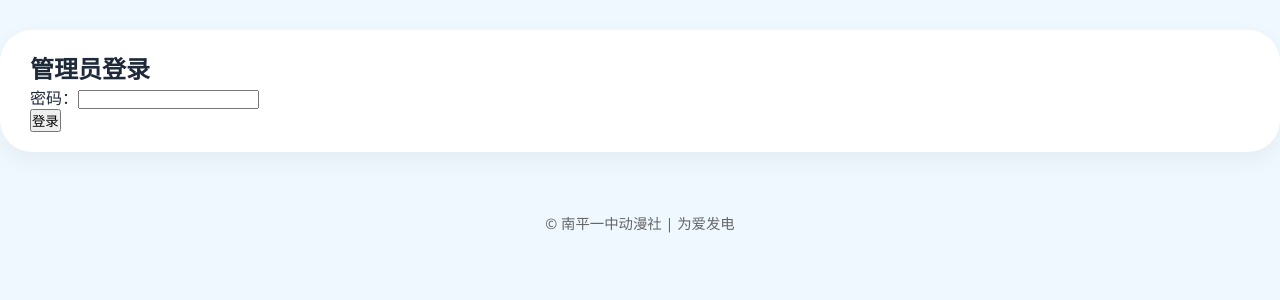
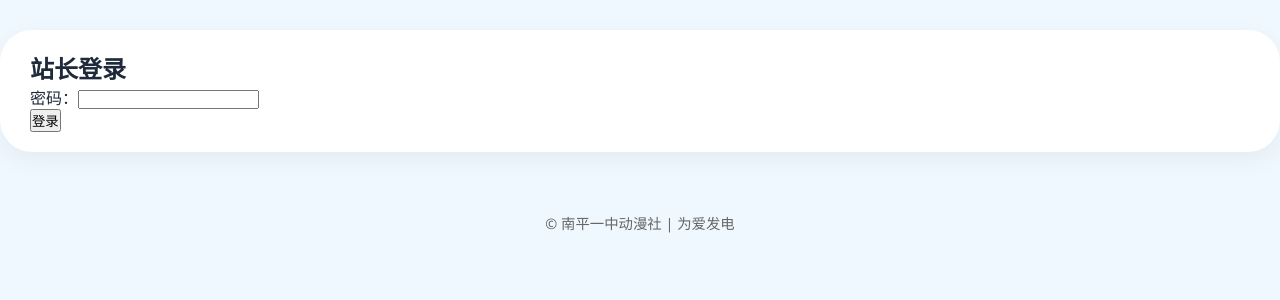
Before and after one commit to N-zihan/anime-club, a Flask app: page /admin/login in a window 1280 px wide. Shown: the part 60-360 px from the top of the page. Run offline with Flask 3, Linux system fonts and the light colour scheme; the visitor is signed in with stand-in values (Sample User, id 1).

Commit message:
动漫社网站

```diff
--- a/app.py
+++ b/app.py
@@ -162,7 +162,9 @@ def board():
 def add_reply(message_id):
     if not session.get('user_id'):
         return redirect(url_for('login'))
-    nickname = request.form.get('nickname', '匿名')
+    # 从数据库获取当前登录用户的真实用户名
+    user = User.query.get(session['user_id'])
+    nickname = user.username if user else '匿名'
     content = request.form.get('content')
     if content:
         reply = Reply(nickname=nickname, content=content, message_id=message_id)
--- a/templates/admin_anime_resources.html
+++ b/templates/admin_anime_resources.html
@@ -2,7 +2,7 @@
 {% block title %}番剧资源管理{% endblock %}
 {% block content %}
 <div class="admin-header">
-    <h2>📦 番剧资源管理（仅管理员）</h2>
+    <h2>番剧资源管理</h2>
 </div>
 
 <div class="card-form">
--- a/templates/admin_login.html
+++ b/templates/admin_login.html
@@ -1,7 +1,7 @@
 {% extends "base.html" %}
-{% block title %}管理员登录{% endblock %}
+{% block title %}站长登录{% endblock %}
 {% block content %}
-<h2>管理员登录</h2>
+<h2>站长登录</h2>
 <form method="POST">
     <p><label>密码：<input type="password" name="password"></label></p>
     <p><input type="submit" value="登录"></p>
```
Also changed, not shown: 1 other file.
